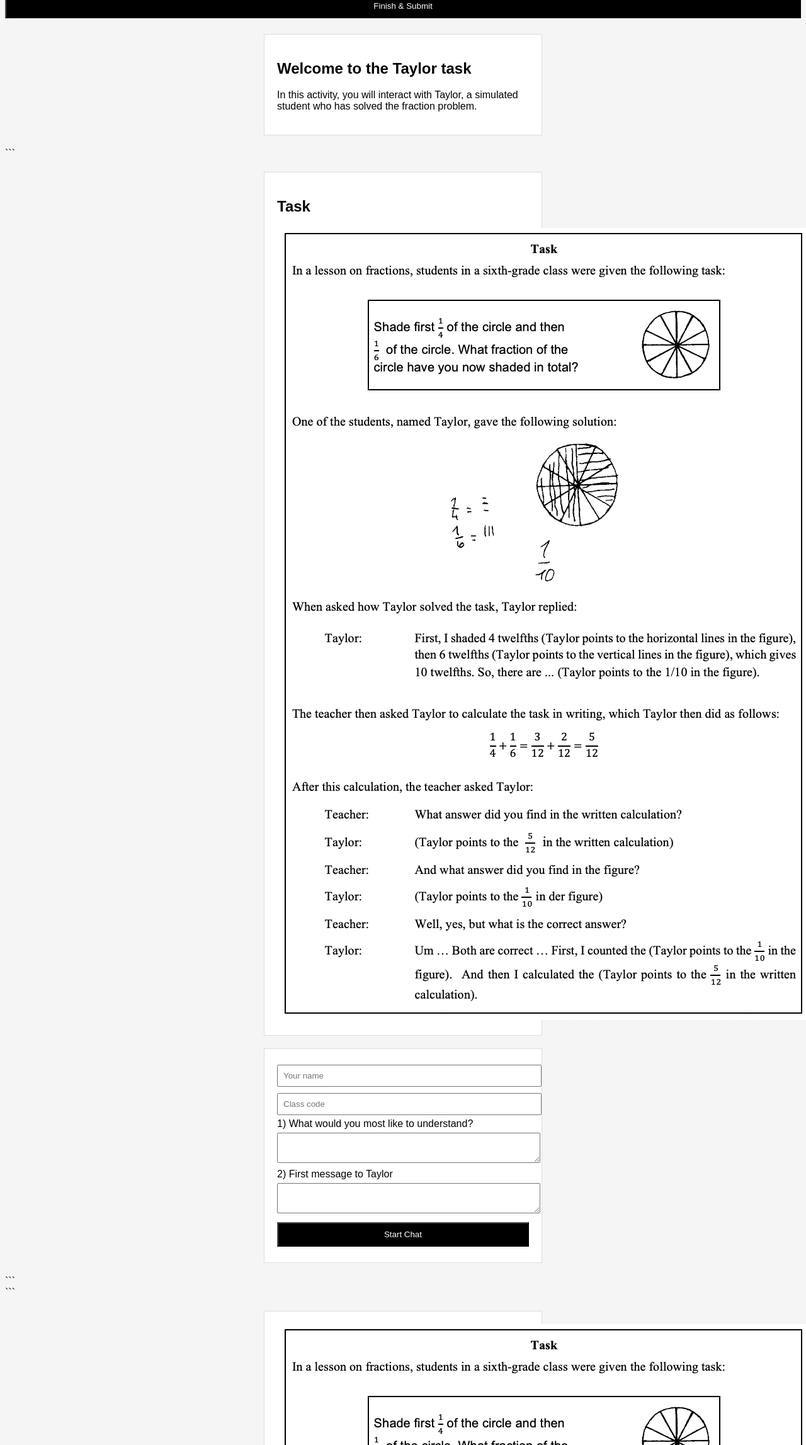
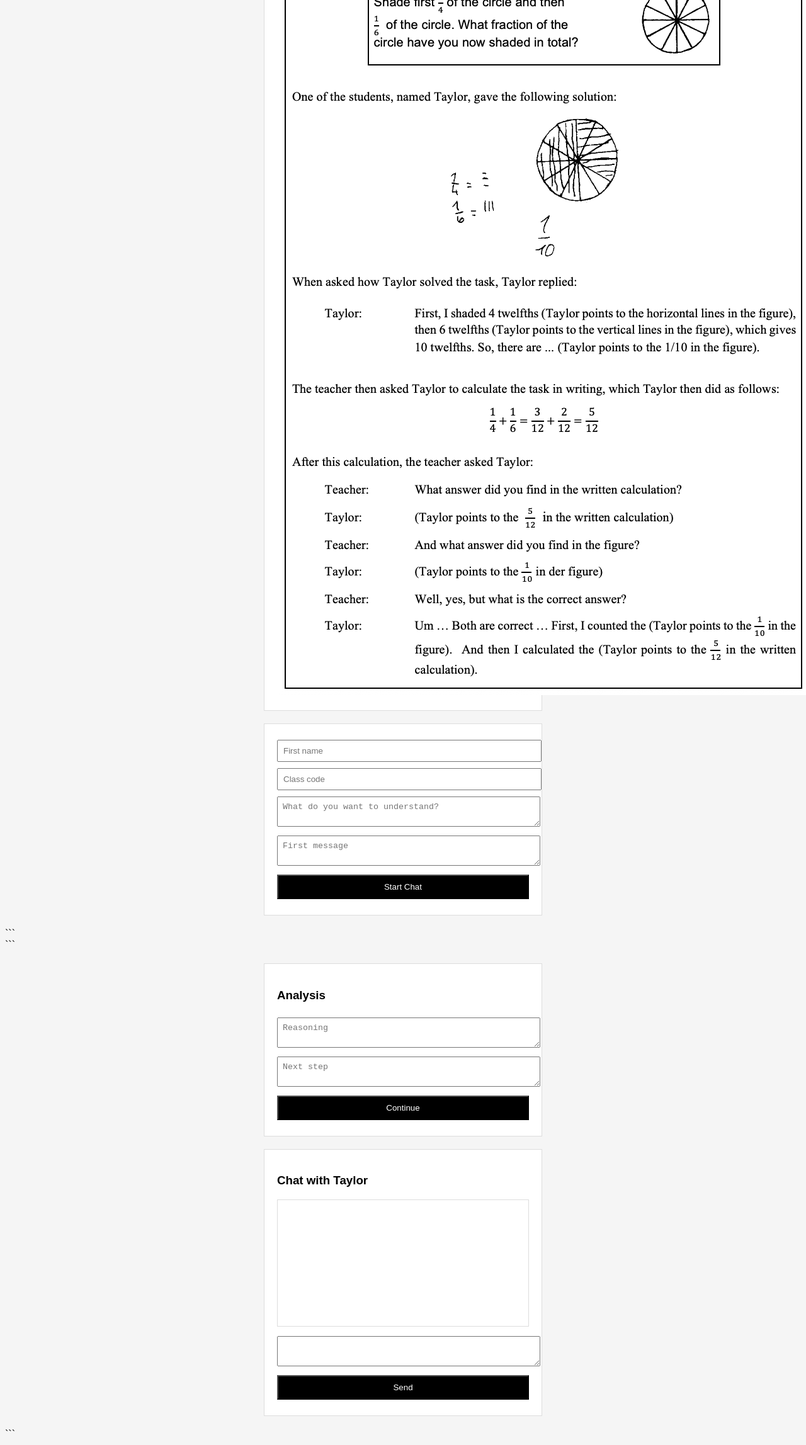
Before and after one commit to selenshere/AITaylor, a website: page index.html in a window 1280 px wide. Shown: the part 505-2800 px from the top of the page at 63% size. Drawn offline with nearby package versions, Linux system fonts and the light colour scheme.

Commit message:
Update index.html

````diff
--- a/index.html
+++ b/index.html
@@ -4,134 +4,107 @@
 <head>
 <meta charset="utf-8" />
 <meta name="viewport" content="width=device-width,initial-scale=1" />
-  <title>Taylor Task Chatbot</title>
+<title>Taylor Task</title>
 <link rel="stylesheet" href="style.css" />
 </head>
+
 <body>
 
 <!-- ROLE -->
 
-<div id="roleScreen" class="page">
-  <section class="card">
+<div id="roleScreen" class="centerBox">
   <h2>Enter</h2>
+  <button onclick="enterRole('student')">Student</button>
   <button onclick="enterRole('educator')">Educator</button>
-    <button onclick="enterRole('student')">Student</button>
-  </section>
 </div>
 
-<!-- EDUCATOR -->
+<!-- ================= STUDENT ================= -->
 
-<div id="educatorScreen" class="page hidden">
-  <section class="card">
-    <h2>Educator Dashboard</h2>
-    <input id="classInput" placeholder="Class code" />
-    <button onclick="loadClass()">Load Class</button>
-    <div id="studentsList"></div>
-  </section>
+<div id="studentApp" class="hidden">
+
+<header class="topbar">
+  <div>Taylor Task</div>
+  <button id="submitBtn">Finish & Submit</button>
+</header>
+
+<!-- ===== FIRST PAGE ===== -->
+
+<main id="page1" class="page">
+
+  <div class="grid">
+
+```
+<!-- LEFT -->
+<div class="card">
+  <h3>Task</h3>
+  <img src="images/task.png" />
 </div>
 
-<!-- STUDENT -->
+<!-- RIGHT -->
+<div class="card">
 
-<div id="studentScreen" class="hidden">
-
-<header class="topbar">
-  <div class="brand">Taylor Task</div>
-  <div class="right">
-    <button id="submitBtn" class="primaryBtn">Finish & Submit</button>
-  </div>
-</header>
-
-<!-- PAGE 1 -->
-
-<main id="pageWelcome" class="page">
-  <section class="card">
-    <h1>Welcome to the Taylor task</h1>
-    <p>
-      In this activity, you will interact with Taylor, a simulated student who has solved the fraction problem.
-    </p>
-  </section>
-
-  <div class="welcomeGrid">
-
-```
-<section class="card taskCard">
-  <h2>Task</h2>
-  <div class="taskImageWrapper">
-    <img src="images/task.png" />
-  </div>
-</section>
-
-<section class="card">
-
-  <input id="studentName" placeholder="Your name" />
+  <input id="studentName" placeholder="First name" />
   <input id="classCode" placeholder="Class code" />
 
-  <label class="q">
-    <span>1) What would you most like to understand?</span>
-    <textarea id="q1"></textarea>
-  </label>
+  <textarea id="q1" placeholder="What do you want to understand?"></textarea>
+  <textarea id="q3" placeholder="First message"></textarea>
 
-  <label class="q">
-    <span>2) First message to Taylor</span>
-    <textarea id="q3"></textarea>
-  </label>
+  <button id="startBtn">Start Chat</button>
 
-  <button id="startBtn" class="btn primary">Start Chat</button>
-
-</section>
+</div>
 ```
 
   </div>
+
 </main>
 
-<!-- PAGE 2 -->
+<!-- ===== SECOND PAGE ===== -->
 
-<main id="pageChat" class="page hidden">
-  <div class="layout">
+<main id="page2" class="page hidden">
+
+  <div class="grid">
 
 ```
-<section class="card taskCard taskPane">
-  <img src="images/task.png" />
-</section>
+<!-- LEFT ANALYSIS -->
+<div class="card">
+  <h3>Analysis</h3>
 
-<section class="card chat">
-  <div class="chatHeader">
-    <h2>Chat with Taylor</h2>
+  <div id="selectedText"></div>
+
+  <textarea id="reasoning" placeholder="Reasoning"></textarea>
+  <textarea id="nextIntent" placeholder="Next step"></textarea>
+
+  <button id="saveReturnBtn">Continue</button>
 </div>
 
-  <div id="chatLog" class="chatLog"></div>
+<!-- RIGHT CHAT -->
+<div class="card">
 
-  <div class="composer">
+  <h3>Chat with Taylor</h3>
+
+  <div id="chatLog"></div>
+
   <textarea id="userInput"></textarea>
-    <button id="sendBtn" class="btn primary">Send</button>
+  <button id="sendBtn">Send</button>
+
 </div>
-</section>
 ```
 
   </div>
+
 </main>
 
-<!-- ANALYSIS -->
-
-<div id="analysisOverlay" class="overlay hidden">
-  <div class="overlayCard">
-
-```
-<h2>Analysis</h2>
-
-<div id="selectedText"></div>
-
-<textarea id="reasoning"></textarea>
-<textarea id="nextIntent"></textarea>
-
-<button id="saveReturnBtn" class="btn primary">
-  Continue
-</button>
-```
-
-  </div>
 </div>
 
+<!-- ================= EDUCATOR ================= -->
+
+<div id="educatorApp" class="hidden centerBox">
+  <h2>Educator</h2>
+
+  <input id="classInput" placeholder="Class code"/>
+  <button onclick="loadClass()">Load</button>
+
+  <div id="studentsList"></div>
 </div>
 
 <script src="https://cdn.jsdelivr.net/npm/@supabase/supabase-js"></script>
````
Lines whose indentation alone changed are shown as unchanged.
